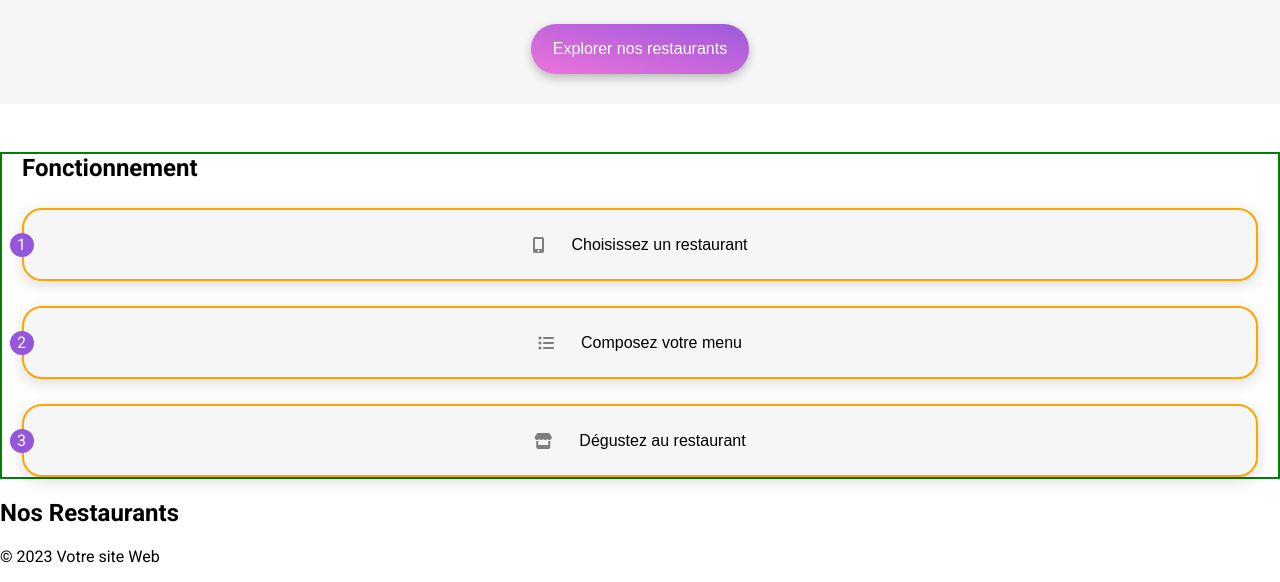
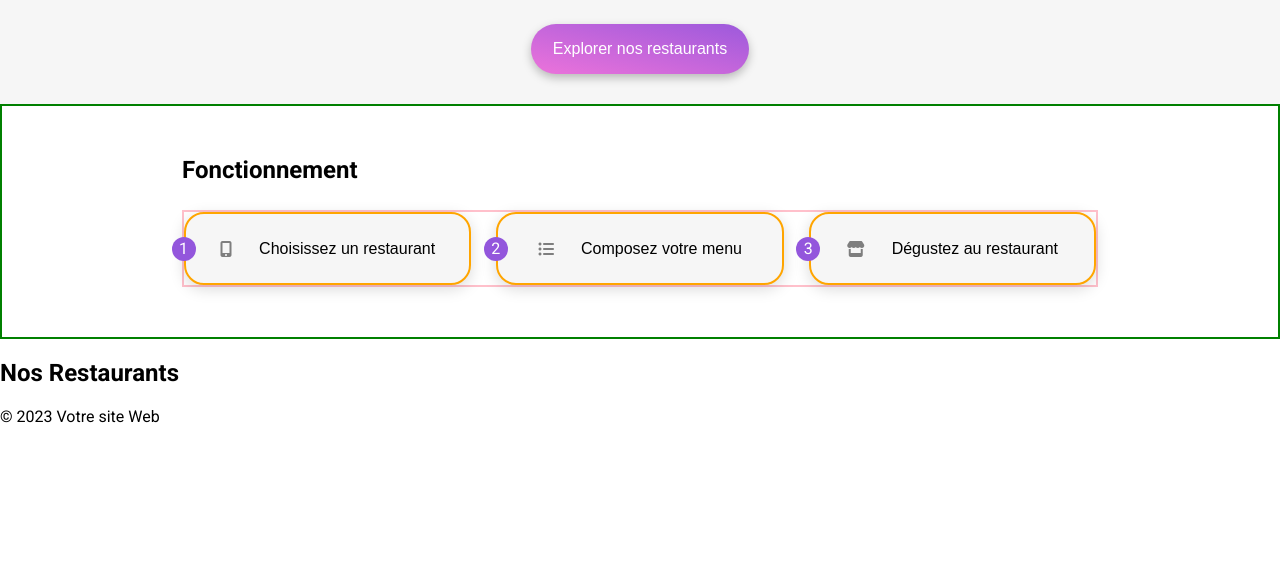
Before and after one commit to youtlane/P3_Ohmyfood, a website: page index.html in a window 1280 px wide. Shown: the part 269-851 px from the top of the page. After the commit the page ends 800 px from the top, so only its background shows below. Drawn offline with Linux system fonts and the light colour scheme; a web font is replaced by a local one.

Commit message:
feat: section "Fonctionnement" version tablet & desktop

```diff
--- a/sass/pages/index.scss
+++ b/sass/pages/index.scss
@@ -1,22 +1,38 @@
 .fonctionnement{
     border: 2px solid green;
-
     margin-top: 48px;
     padding-left: 20px;
     padding-right: 20px;
+    @include tablet{
+        margin-top: 0;
+    }
+    @include desktop{
+        padding: 50px 180px;
+    }
+
     .title{
         margin: 0;
     }
     .list__service{
+        border: 2px solid pink;
         margin-top: 26px;
         display: flex;
         flex-direction: column;
         gap: 25px;
+        @include tablet{
+            align-items: center;
+
+        }
+        @include desktop{
+            flex-direction: row;
+        }
         .service{
             display: flex;
             align-items: center;
-
-            .service__number{
+            @include desktop{
+                width: 100%;
+            }
+            &__number{
                 color: white;
                 background-color: $purple;
                 border-radius: 50%;
@@ -28,7 +44,7 @@
 
 
             }
-            .service__button{
+            &__button{
                 border: 2px solid orange;
                 width: 100%;
                 height: 73px;
@@ -40,6 +56,12 @@
                 box-shadow: 0px 4px 15px 0px rgba(0, 0, 0, 0.15);
                 @include center-flex;
                 gap: 27px;
+                @include tablet{
+                    width: 323px;
+                }
+                @include desktop{
+                    width: 100%;
+                }
                 .service__icon.fa {
                     color: $icon-grey;
                 }
```
Also changed, not shown: assets/css/style.css, 1 other file.
